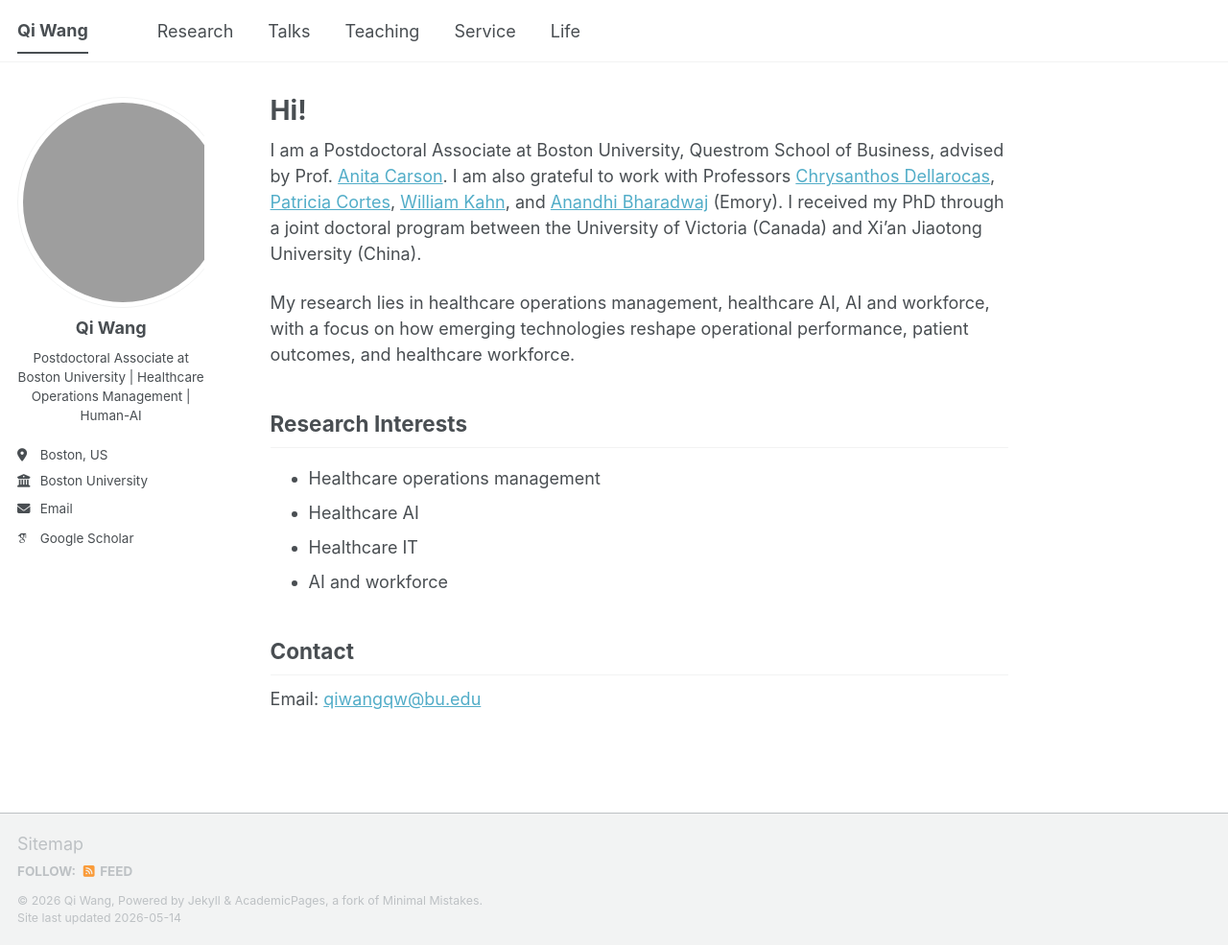
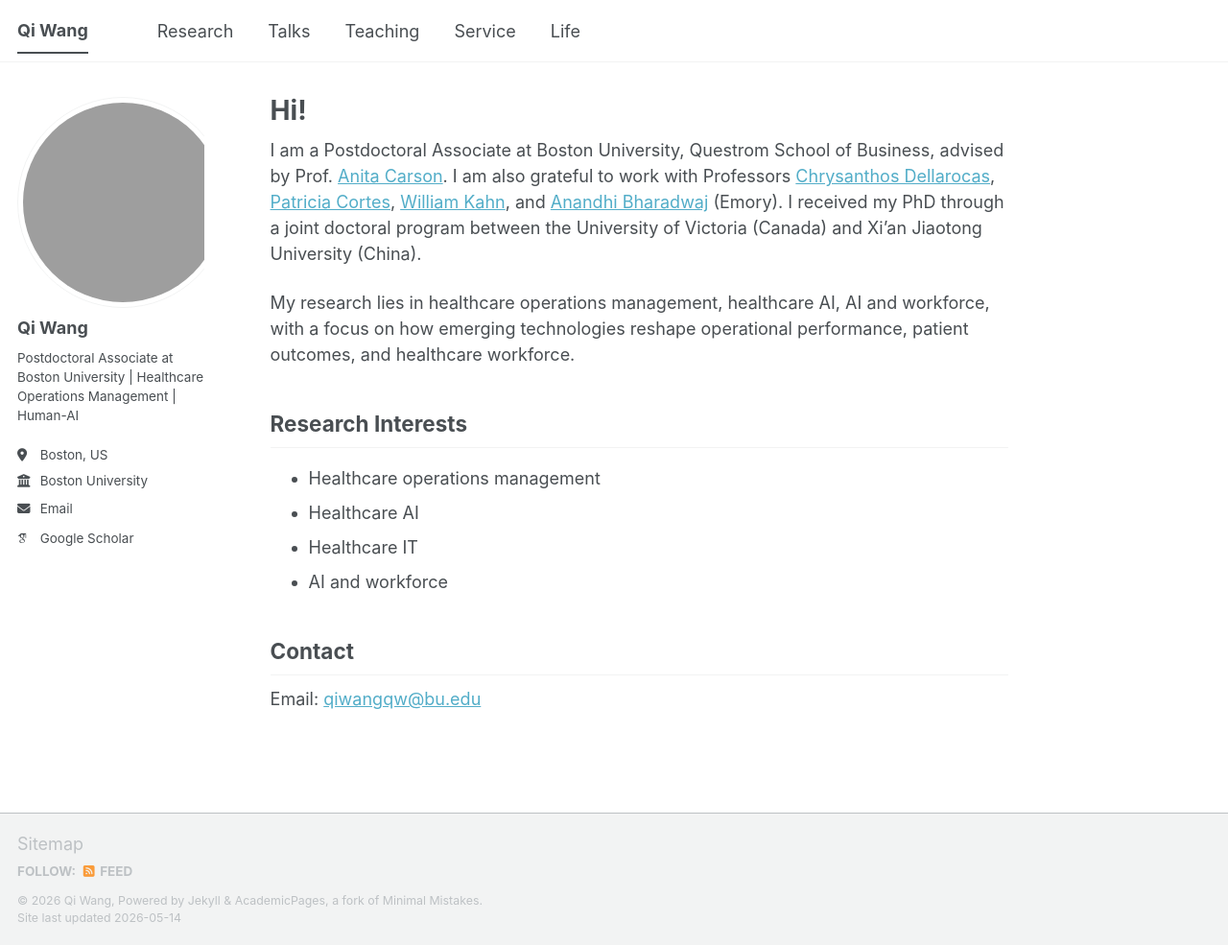
Before and after one commit to qiwang-katherine/qiwang-katherine.github.io, a Jekyll site: the page built from _pages/about.md, in a window 1280 px wide and 985 px high. Shown: the whole window at 96% size. Built offline with Jekyll 4.4.1, drawn with Linux system fonts in a browser that asks for light colours; some web fonts are replaced; a script bundle is joined from its source files by our own code; library files that are not in the unit come from our copies.

Commit message:
Update main.scss

```diff
--- a/assets/css/main.scss
+++ b/assets/css/main.scss
@@ -170,26 +170,3 @@
   height: 220px !important;
   border-radius: 50%;
 }
-
-/* ========== Center sidebar profile content ========== */
-.author__avatar {
-  text-align: center;
-}
-
-.author__avatar img {
-  margin: 0 auto;
-}
-
-.author__content {
-  text-align: center;
-}
-
-.author__name,
-.author__bio {
-  text-align: center !important;
-}
-
-.author__urls {
-  text-align: left;
-  display: inline-block;
-}
```
